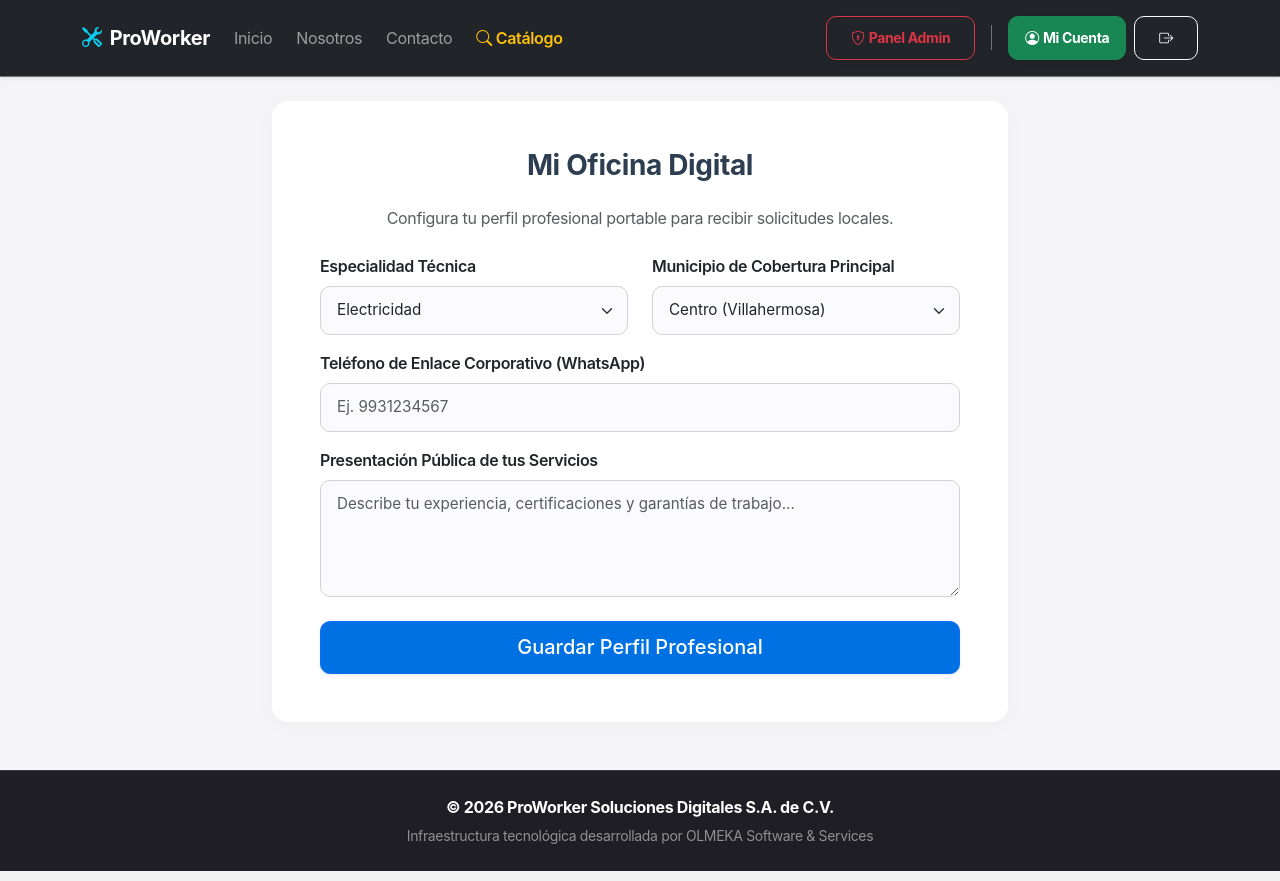
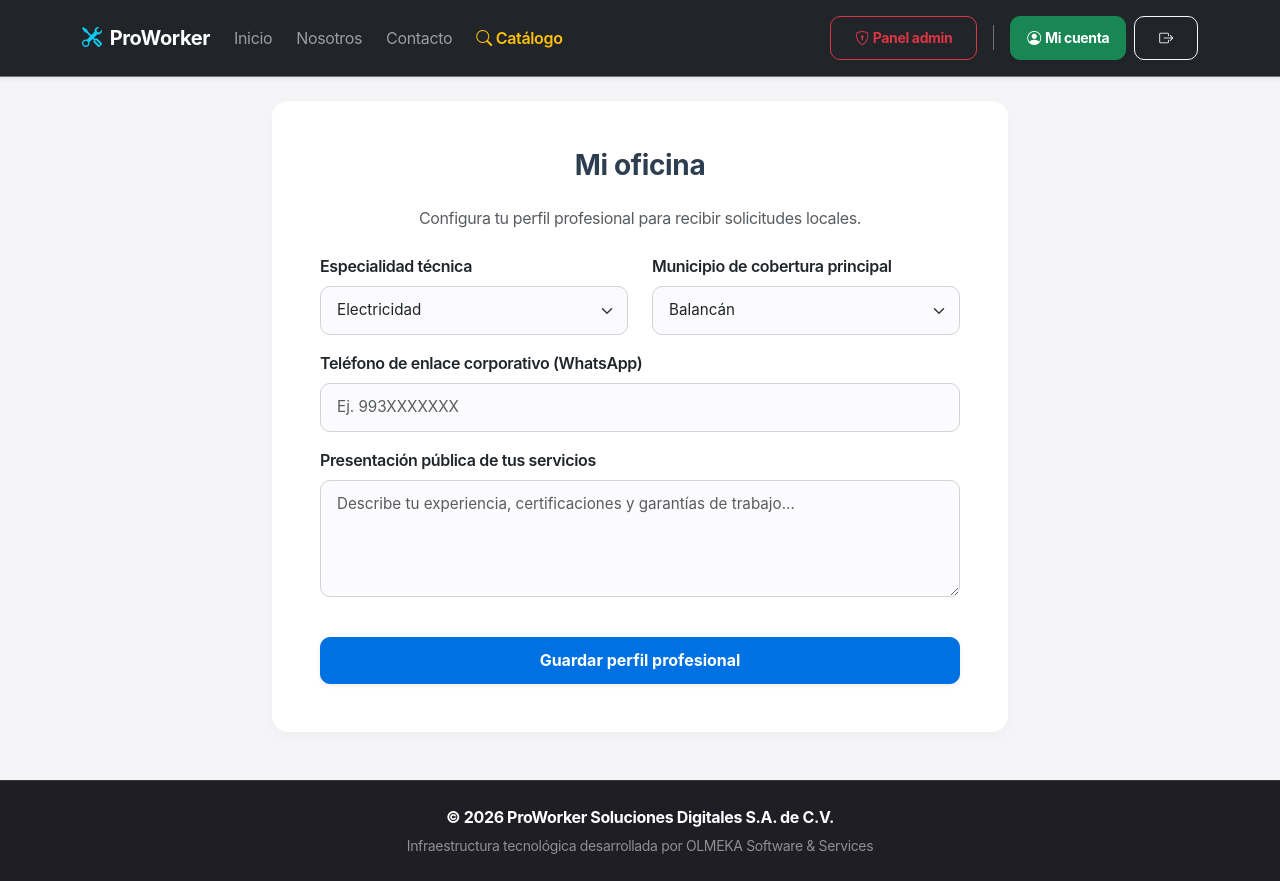
Before and after one commit to osogobio2004/proworker-web, a Django app: page /mi-perfil/ in a window 1280 px wide. Run offline with Django 5.2, Linux system fonts and the light colour scheme; the visitor is signed in with stand-in values (Sample User, id 1).

Commit message:
cambios 2:04

```diff
--- a/proworker_core/settings.py
+++ b/proworker_core/settings.py
@@ -122,3 +122,9 @@ USE_TZ = True
 STATIC_URL = 'static/'
 STATICFILES_DIRS = [ BASE_DIR / 'static' ]
 DEFAULT_AUTO_FIELD = 'django.db.models.BigAutoField'
+
+import os
+
+# Archivos subidos por los usuarios (Imágenes)
+MEDIA_URL = '/media/'
+MEDIA_ROOT = os.path.join(BASE_DIR, 'media')
--- a/proworker_core/urls.py
+++ b/proworker_core/urls.py
@@ -16,8 +16,13 @@ Including another URLconf
 """
 from django.contrib import admin
 from django.urls import path, include
+from django.conf import settings
+from django.conf.urls.static import static
 
 urlpatterns = [
     path('admin/', admin.site.urls),
     path('', include('servicios.urls')),
 ]
+
+if settings.DEBUG:
+    urlpatterns += static(settings.MEDIA_URL, document_root=settings.MEDIA_ROOT)
--- a/servicios/models.py
+++ b/servicios/models.py
@@ -12,6 +12,7 @@ class PerfilTecnico(models.Model):
     categoria = models.ForeignKey(Categoria, on_delete=models.SET_NULL, null=True)
     telefono = models.CharField(max_length=15)
     experiencia = models.TextField(help_text="Breve descripción de los servicios.")
+    foto_trabajo = models.ImageField(upload_to='trabajos_tecnicos/', null=True, blank=True)
 
     def __str__(self):
         return self.usuario.username
--- a/templates/base.html
+++ b/templates/base.html
@@ -14,10 +14,23 @@
     {% include 'partials/header.html' %}
 
     <main>
-        {% block content %}
-        {% endblock %}
-    </main>
+        <div class="container mt-3">
+        {% if messages %}
+            {% for message in messages %}
+                <div class="alert alert-{{ message.tags }} alert-dismissible fade show shadow-sm border-0" role="alert">
+                    <strong>¡Aviso!</strong> {{ message }}
+                    <button type="button" class="btn-close" data-bs-dismiss="alert" aria-label="Close"></button>
+                </div>
+            {% endfor %}
+        {% endif %}
+    </div>
 
+</div>
+
+    {% block content %}
+    {% endblock %}
+
+</main>
     {% include 'partials/footer.html' %}
 
     <script src="https://cdn.jsdelivr.net/npm/bootstrap@5.3.3/dist/js/bootstrap.bundle.min.js"></script>
--- a/templates/partials/header.html
+++ b/templates/partials/header.html
@@ -15,10 +15,10 @@
                     <a class="nav-link" href="{% url 'index' %}">Inicio</a>
                 </li>
                 <li class="nav-item">
-                    <a class="nav-link" href="#">Nosotros</a>
+                    <a class="nav-link" href="{% url 'nosotros' %}">Nosotros</a>
                 </li>
                 <li class="nav-item">
-                    <a class="nav-link" href="#">Contacto</a>
+                    <a class="nav-link" href="{% url 'contacto' %}">Contacto</a>
                 </li>
                 <li class="nav-item">
                     <a class="nav-link text-warning fw-semibold" href="{% url 'catalogo' %}"><i class="bi bi-search me-1"></i>Catálogo</a>
@@ -29,19 +29,15 @@
 
                 {% if request.user.is_superuser %}
                     <li class="nav-item">
-                        <a class="btn btn-outline-danger btn-sm fw-bold shadow-sm" href="/admin/" target="_blank"><i class="bi bi-shield-lock me-1"></i>Panel Admin</a>
+                        <a class="btn btn-outline-danger btn-sm fw-bold shadow-sm" href="/admin/" target="_blank"><i class="bi bi-shield-lock me-1"></i>Panel admin</a>
                     </li>
                 {% elif request.user.is_staff %}
                     <li class="nav-item bg-dark rounded-3 px-2 py-1 border border-secondary d-flex gap-2">
-                        <a class="nav-link text-success p-1 small fw-bold" href="{% url 'dashboard_tecnico' %}"><i class="bi bi-speedometer2 me-1"></i>Bandeja de Trabajo</a>
-                        <span class="text-secondary align-self-center">|</span>
-                        <a class="nav-link text-success p-1 small" href="{% url 'editar_perfil' %}"><i class="bi bi-person-gear"></i> Perfil</a>
+                        <a class="nav-link text-success p-1 small fw-bold" href="{% url 'dashboard_tecnico' %}"><i class="bi bi-speedometer2 me-1"></i>Bandeja de trabajo</a>
                     </li>
                 {% elif request.user.is_authenticated %}
                     <li class="nav-item bg-dark rounded-3 px-2 py-1 border border-secondary d-flex gap-2">
-                        <a class="nav-link text-info p-1 small fw-bold" href="{% url 'historial_cliente' %}"><i class="bi bi-briefcase me-1"></i>Mis Solicitudes</a>
-                        <span class="text-secondary align-self-center">|</span>
-                        <a class="nav-link text-info p-1 small" href="{% url 'crear_solicitud' %}"><i class="bi bi-calendar-plus"></i> Agendar</a>
+                        <a class="nav-link text-info p-1 small fw-bold" href="{% url 'historial_cliente' %}"><i class="bi bi-briefcase me-1"></i>Mis solicitudes</a>
                     </li>
                 {% endif %}
 
@@ -50,15 +46,15 @@
                 {% if request.user.is_authenticated %}
                     <li class="nav-item d-flex align-items-center gap-2">
                         {% if request.user.is_staff %}
-                            <a class="btn btn-success btn-sm text-white px-3 shadow-sm fw-bold" href="{% url 'dashboard_tecnico' %}"><i class="bi bi-person-circle me-1"></i>Mi Cuenta </a>
+                            <a class="btn btn-success btn-sm text-white px-3 shadow-sm fw-bold" href="{% url 'dashboard_tecnico' %}"><i class="bi bi-person-circle me-1"></i>Mi cuenta </a>
                         {% else %}
-                            <a class="btn btn-info btn-sm text-white px-3 shadow-sm fw-bold" href="{% url 'editar_perfil' %}"><i class="bi bi-person-circle me-1"></i>Mi Cuenta</a>
+                            <a class="btn btn-info btn-sm text-white px-3 shadow-sm fw-bold" href="{% url 'editar_perfil' %}"><i class="bi bi-person-circle me-1"></i>Mi cuenta</a>
                         {% endif %}
                         <a class="btn btn-outline-light btn-sm" href="{% url 'logout' %}"><i class="bi bi-box-arrow-right"></i></a>
                     </li>
                 {% else %}
                     <li class="nav-item d-flex align-items-center gap-2">
-                        <a class="btn btn-primary btn-sm text-white px-4 shadow-sm" href="{% url 'login' %}">Iniciar Sesión</a>
+                        <a class="btn btn-primary btn-sm text-white px-4 shadow-sm" href="{% url 'login' %}">Iniciar sesión</a>
                         <a class="nav-link text-light small" href="{% url 'registro' %}">Registrarse</a>
                     </li>
                 {% endif %}
--- a/templates/servicios/editar_perfil.html
+++ b/templates/servicios/editar_perfil.html
@@ -5,14 +5,14 @@
     <div class="row justify-content-center">
         <div class="col-md-8">
             <div class="card p-5 shadow-sm border-0">
-                <h3 class="fw-bold mb-4 text-center" style="color: var(--color-primario);">Mi Oficina Digital</h3>
-                <p class="text-muted text-center mb-4">Configura tu perfil profesional portable para recibir solicitudes locales.</p>
+                <h3 class="fw-bold mb-4 text-center" style="color: var(--color-primario);">Mi oficina </h3>
+                <p class="text-muted text-center mb-4">Configura tu perfil profesional para recibir solicitudes locales.</p>
 
-                <form method="POST" enctype="multipart/form-data">
+                <form method="POST" action="" enctype="multipart/form-data">
                     {% csrf_token %}
                     <div class="row mb-3">
                         <div class="col-md-6">
-                            <label class="form-label fw-semibold">Especialidad Técnica</label>
+                            <label class="form-label fw-semibold">Especialidad técnica</label>
                             <select class="form-select">
                                 <option>Electricidad</option>
                                 <option>Fontanería</option>
@@ -21,25 +21,41 @@
                             </select>
                         </div>
                         <div class="col-md-6">
-                            <label class="form-label fw-semibold">Municipio de Cobertura Principal</label>
+                            <label class="form-label fw-semibold">Municipio de cobertura principal</label>
                             <select class="form-select">
+                                <option>Balancán</option>
+                                <option>Cárdenas</option>
+                                <option>Centla</option>
                                 <option>Centro (Villahermosa)</option>
-                                <option>Cárdenas</option>
+                                <option>Comalcalco</option>
+                                <option>Cunduacán</option>
                                 <option>Huimanguillo</option>
-                                <option>Comalcalco</option>
+                                <option>Jalapa</option>
+                                <option>Jalpa de Méndez</option>
+                                <option>Jonuta</option>
+                                <option>Macuspana</option>
+                                <option>Nacajuca</option>
+                                <option>Paraíso</option>
+                                <option>Emiliano Zapata</option>
+                                <option>Paraíso</option>
+                                <option>Tacotalpa</option>
+                                <option>Teapa</option>
+                                <option>Tenosique</option>
                             </select>
                         </div>
                     </div>
                     <div class="mb-3">
-                        <label class="form-label fw-semibold">Teléfono de Enlace Corporativo (WhatsApp)</label>
-                        <input type="tel" class="form-control" placeholder="Ej. 9931234567" required>
+                        <label class="form-label fw-semibold">Teléfono de enlace corporativo (WhatsApp)</label>
+                        <input type="tel" class="form-control" placeholder="Ej. 993XXXXXXX" required>
                     </div>
                     <div class="mb-4">
-                        <label class="form-label fw-semibold">Presentación Pública de tus Servicios</label>
+                        <label class="form-label fw-semibold">Presentación pública de tus servicios</label>
                         <textarea class="form-control" rows="4" placeholder="Describe tu experiencia, certificaciones y garantías de trabajo..." required></textarea>
                     </div>
-                    <button class="btn btn-primary w-100 btn-lg shadow-sm" style="background-color: var(--color-acento);">Guardar Perfil Profesional</button>
-                </form>
+                        <button type="submit" class="btn btn-primary w-100 fw-bold shadow-sm mt-3" style="background-color: #0071E3; border-color: #0071E3;">
+                            Guardar perfil profesional
+                        </button>
+                        </form>
             </div>
         </div>
     </div>
```
Also changed, not shown: servicios/forms.py (+10 -8 lines), templates/registration/login.html (+3 -10 lines), templates/registration/registro.html (+3 -10 lines), templates/servicios/catalogo.html (+13 -0 lines), templates/servicios/contact.html (+5 -5 lines), templates/servicios/home.html (+26 -2 lines), servicios/migrations/0006_perfiltecnico_foto_trabajo.py (added).
